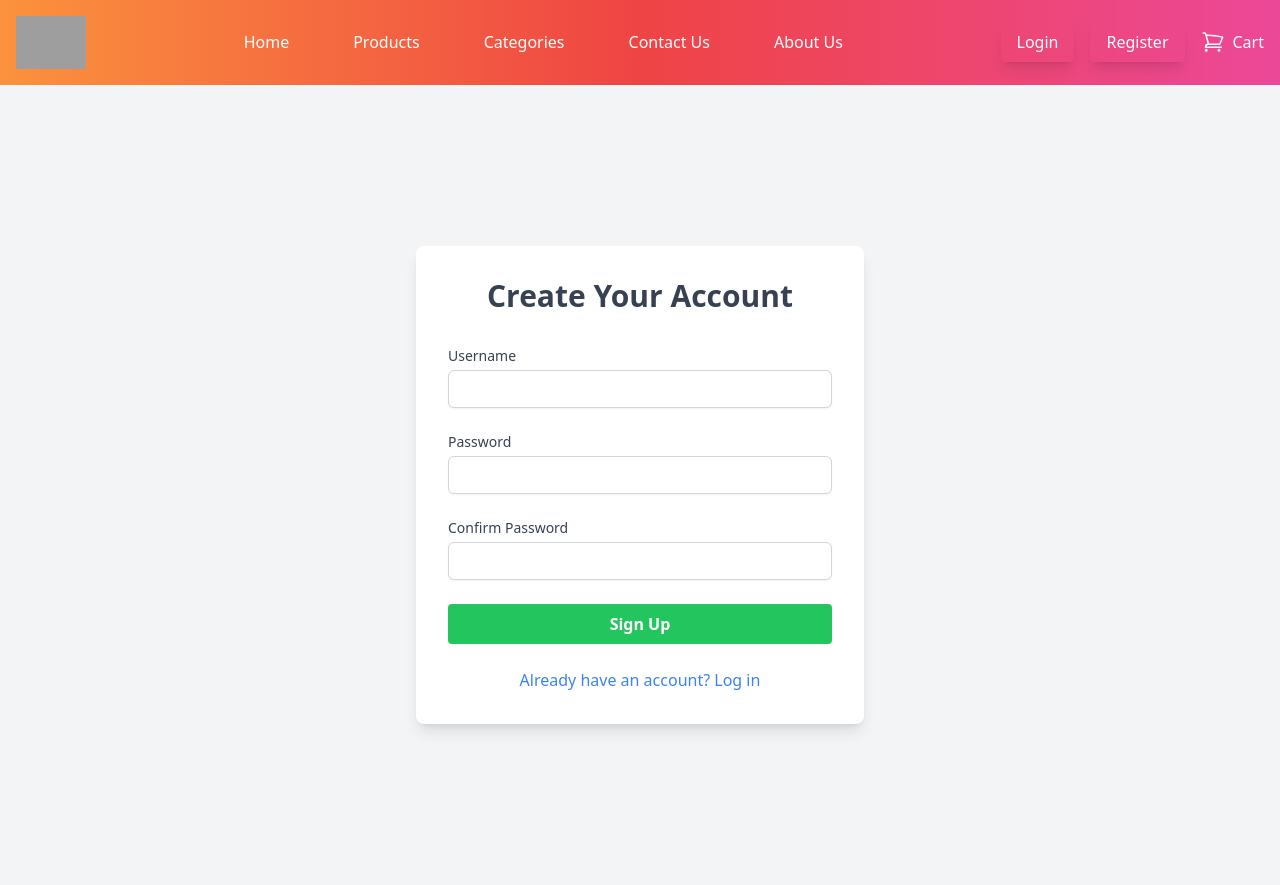
After one commit to Amin-192/django-ecommerce, a Django app: page /register/ in a window 1280 px wide. The commit adds this page. Run offline with Django 5.2, Linux system fonts and the light colour scheme; some libraries are stand-ins or nearby versions; grey boxes are pictures that could not be loaded.

Commit message:
working on authentication

```diff
--- a/ecommerce/base/templates/base/Products.html
+++ b/ecommerce/base/templates/base/Products.html
@@ -1,8 +1,8 @@
 
 
 {% block content %}
-<div class="container mt-9 relative left-[10%]" id="products">
-    <div class="grid grid-cols-1 md:grid-cols-3 gap-8 max-w-screen-xl mx-auto">
+<div class="container mt-9 relative left-[6%]" id="products">
+    <div class="grid grid-cols-1 md:grid-cols-4 gap-8 max-w-screen-xl mx-auto">
         {% for product in products %}
         <div class="bg-white shadow-lg rounded-2xl p-4 transform hover:scale-105 transition-transform duration-200 w-[300px] h-[400px] flex flex-col justify-between">
             <!-- Product Image -->
--- /dev/null
+++ b/ecommerce/base/templates/base/register.html
@@ -0,0 +1,35 @@
+{% extends 'base.html' %}
+
+{% block content %}
+<div class="flex justify-center items-center h-screen bg-gray-100">
+  <div class="bg-white shadow-lg rounded-lg p-8 max-w-md w-full">
+    <h2 class="text-3xl font-bold text-center mb-8 text-gray-700">Create Your Account</h2>
+    <form method="post" class="space-y-6">
+      {% csrf_token %}
+
+      <div>
+        <label for="id_username" class="block text-sm font-medium text-gray-700">Username</label>
+        <input type="text" name="username" id="id_username" class="mt-1 block w-full px-3 py-2 border border-gray-300 rounded-md shadow-sm focus:outline-none focus:ring-blue-500 focus:border-blue-500 sm:text-sm" required>
+      </div>
+
+      <div>
+        <label for="id_password1" class="block text-sm font-medium text-gray-700">Password</label>
+        <input type="password" name="password1" id="id_password1" class="mt-1 block w-full px-3 py-2 border border-gray-300 rounded-md shadow-sm focus:outline-none focus:ring-blue-500 focus:border-blue-500 sm:text-sm" required>
+      </div>
+
+      <div>
+        <label for="id_password2" class="block text-sm font-medium text-gray-700">Confirm Password</label>
+        <input type="password" name="password2" id="id_password2" class="mt-1 block w-full px-3 py-2 border border-gray-300 rounded-md shadow-sm focus:outline-none focus:ring-blue-500 focus:border-blue-500 sm:text-sm" required>
+      </div>
+
+      <div>
+        <button type="submit" class="w-full py-2 px-4 bg-green-500 text-white font-bold rounded hover:bg-green-700 transition duration-300">Sign Up</button>
+      </div>
+
+      <div class="text-center mt-4">
+        <a href="{% url 'login' %}" class="text-blue-500 hover:underline">Already have an account? Log in</a>
+      </div>
+    </form>
+  </div>
+</div>
+{% endblock %}
--- a/ecommerce/base/urls.py
+++ b/ecommerce/base/urls.py
@@ -7,5 +7,8 @@ from django.conf import settings
 urlpatterns = [
     path('', views.home, name='home'), # Redirect to home page upon visiting root URL
     path('room/', views.room, name='room'), # Room page URL
+    path('login/', views.login, name='login'), # Room page URL
+    path('register/', views.register, name='register'), # Room page URL
+    path('dashboard/', views.dashboard, name='dashboard'), # Room page URL
     path('products/', views.products, name='products'),
 ]+ static(settings.MEDIA_URL, document_root=settings.MEDIA_ROOT)
--- a/ecommerce/base/views.py
+++ b/ecommerce/base/views.py
@@ -13,6 +13,15 @@ def home(request):
 def room(request):
     return render(request, 'base/room.html')
 
+def login(request):
+    return render(request, 'base/login.html')
+
+def register(request):
+    return render(request, 'base/register.html')
+
+def dashboard(request):
+    return render(request, 'base/dashboard.html')
+
 # This function name should be lowercase
 def products(request):
     products = Product.objects.all()  # Fetch all products from the database
--- a/ecommerce/templates/navbar.html
+++ b/ecommerce/templates/navbar.html
@@ -3,14 +3,14 @@
 <head>
   <meta charset="UTF-8">
   <meta name="viewport" content="width=device-width, initial-scale=1.0">
-
   <title>Responsive Navbar with Sidebar</title>
+  <script src="https://cdn.tailwindcss.com"></script> <!-- Tailwind CSS -->
 </head>
 <body>
 
 <!-- Navbar -->
-<nav class="bg-gradient-to-r from-orange-400 via-red-500 to-pink-500 text-white  shadow-lg">
-  <div class="flex justify-between items-center max-w-screen-xl mx-auto">
+<nav class="bg-gradient-to-r from-orange-400 via-red-500 to-pink-500 text-white shadow-lg">
+  <div class="flex justify-between items-center max-w-screen-xl mx-auto p-4">
 
     <!-- Logo (left-aligned) -->
     <div class="flex-none">
@@ -20,40 +20,31 @@
     </div>
 
     <!-- Navigation Links (center-aligned) -->
-    <ul class="flex space-x-8 text-center">
-      <li><a href="/" class="block px-4 py-2 hover:bg-gray-100">Home</a></li>
-      <li><a href="/products" class="block px-4 py-2 hover:bg-gray-100">Products</a></li>
-      <li><a href="/categories" class="block px-4 py-2 hover:bg-gray-100">Categories</a></li>
-      <li><a href="/contact" class="block px-4 py-2 hover:bg-gray-100">Contact Us</a></li>
-      <li><a href="/about" class="block px-4 py-2 hover:bg-gray-100">About Us</a></li>
+    <ul class="hidden md:flex space-x-8 text-center">
+      <li><a href="/" class="block px-4 py-2 hover:bg-gray-100 text-white">Home</a></li>
+      <li><a href="/products" class="block px-4 py-2 hover:bg-gray-100 text-white">Products</a></li>
+      <li><a href="/categories" class="block px-4 py-2 hover:bg-gray-100 text-white">Categories</a></li>
+      <li><a href="/contact" class="block px-4 py-2 hover:bg-gray-100 text-white">Contact Us</a></li>
+      <li><a href="/about" class="block px-4 py-2 hover:bg-gray-100 text-white">About Us</a></li>
     </ul>
-    <button className="text-black flex items-center space-x-2 relative left-[40%]">
-      <svg
-        xmlns="http://www.w3.org/2000/svg"
-        fill="none"
-        viewBox="0 0 24 24"
-        strokeWidth="1.5"
-        stroke="currentColor"
-        className="w-6 h-6"
-      >
-        <path
-          strokeLinecap="round"
-          strokeLinejoin="round"
-          d="M2.25 3h1.386c.51 0 .955.343 1.087.835l.383 1.437M7.5 14.25a3 3 0 0 0-3 3h15.75m-12.75-3h11.218c1.121-2.3 2.1-4.684 2.924-7.138a60.114 60.114 0 0 0-16.536-1.84M7.5 14.25 5.106 5.272M6 20.25a.75.75 0 1 1-1.5 0 .75.75 0 0 1 1.5 0Zm12.75 0a.75.75 0 1 1-1.5 0 .75.75 0 0 1 1.5 0Z"
-        />
-      </svg>
-      <span>Cart</span>
 
-    </button>
-    <!-- Cart and Hamburger Menu (right-aligned) -->
+    <!-- Login, Register, and Cart Buttons (right-aligned) -->
     <div class="flex items-center gap-4">
-      <!-- Cart Button -->
+      <!-- Login and Register Buttons -->
+      <a href="/login" class="hidden md:block text-whitebg-gradient-to-r from-orange-400 via-red-500 to-pink-500 text-white shadow-lg px-4 py-2 rounded">Login</a>
+      <a href="/register" class="hidden md:block text-whitebg-gradient-to-r from-orange-400 via-red-500 to-pink-500 text-white shadow-lg px-4 py-2 rounded">Register</a>
 
+      <!-- Cart Button (far right) -->
+      <button class="text-white flex items-center space-x-2">
+        <svg xmlns="http://www.w3.org/2000/svg" fill="none" viewBox="0 0 24 24" stroke-width="1.5" stroke="currentColor" class="w-6 h-6">
+          <path stroke-linecap="round" stroke-linejoin="round" d="M2.25 3h1.386c.51 0 .955.343 1.087.835l.383 1.437M7.5 14.25a3 3 0 0 0-3 3h15.75m-12.75-3h11.218c1.121-2.3 2.1-4.684 2.924-7.138a60.114 60.114 0 0 0-16.536-1.84M7.5 14.25 5.106 5.272M6 20.25a.75.75 0 1 1-1.5 0 .75.75 0 0 1 1.5 0Zm12.75 0a.75.75 0 1 1-1.5 0 .75.75 0 0 1 1.5 0Z" />
+        </svg>
+        <span>Cart</span>
+      </button>
 
-      <!-- Hamburger Button for Sidebar (for mobile view) -->
+      <!-- Hamburger Button for Sidebar (mobile view) -->
       <div class="md:hidden">
-        <button id="menu-btn" class="text-black">
-            .
+        <button id="menu-btn" class="text-white">
           <svg xmlns="http://www.w3.org/2000/svg" class="w-9 h-9" fill="none" viewBox="0 0 24 24" stroke="currentColor" stroke-width="1.5">
             <path stroke-linecap="round" stroke-linejoin="round" d="M4 6h16M4 12h16M4 18h16" />
           </svg>
@@ -68,7 +59,6 @@
   <div class="flex justify-between items-center px-4 py-4 bg-orange-300">
     <a href="/" class="text-lg font-bold text-white">My E-commerce</a>
     <button id="close-btn" class="text-white">
-        .
       <svg xmlns="http://www.w3.org/2000/svg" class="w-6 h-6" fill="none" viewBox="0 0 24 24" stroke="currentColor" stroke-width="2">
         <path stroke-linecap="round" stroke-linejoin="round" d="M6 18L18 6M6 6l12 12" />
       </svg>
@@ -80,6 +70,8 @@
     <li><a href="/categories" class="block px-4 py-2 hover:bg-gray-100">Categories</a></li>
     <li><a href="/contact" class="block px-4 py-2 hover:bg-gray-100">Contact Us</a></li>
     <li><a href="/about" class="block px-4 py-2 hover:bg-gray-100">About Us</a></li>
+    <li><a href="/login" class="block px-4 py-2 hover:bg-gray-100">Login</a></li>
+    <li><a href="/signup" class="block px-4 py-2 hover:bg-gray-100">Register</a></li>
   </ul>
 </div>
 
--- a/ecommerce/theme/static/css/dist/styles.css
+++ b/ecommerce/theme/static/css/dist/styles.css
@@ -884,20 +860,16 @@ select {
   margin-bottom: 1.5rem;
 }
 
-.mb-8 {
-  margin-bottom: 2rem;
+.mt-1 {
+  margin-top: 0.25rem;
 }
 
 .mt-10 {
   margin-top: 2.5rem;
 }
 
-.mt-3 {
-  margin-top: 0.75rem;
-}
-
-.mt-4 {
-  margin-top: 1rem;
+.mt-2 {
+  margin-top: 0.5rem;
 }
 
 .mt-6 {
@@ -908,16 +880,12 @@ select {
   margin-top: 2.25rem;
 }
 
-.mt-1 {
-  margin-top: 0.25rem;
+.mb-8 {
+  margin-bottom: 2rem;
 }
 
-.mt-2 {
-  margin-top: 0.5rem;
-}
-
-.ml-1 {
-  margin-left: 0.25rem;
+.mt-4 {
+  margin-top: 1rem;
 }
 
 .block {
@@ -1133,12 +1017,14 @@ select {
   gap: 1rem;
 }
 
-.gap-10 {
-  gap: 2.5rem;
+.gap-8 {
+  gap: 2rem;
 }
 
-.gap-8 {
-  gap: 2rem;
+.space-x-2 > :not([hidden]) ~ :not([hidden]) {
+  --tw-space-x-reverse: 0;
+  margin-right: calc(0.5rem * var(--tw-space-x-reverse));
+  margin-left: calc(0.5rem * calc(1 - var(--tw-space-x-reverse)));
 }
 
 .space-x-8 > :not([hidden]) ~ :not([hidden]) {
@@ -1147,30 +1033,30 @@ select {
   margin-left: calc(2rem * calc(1 - var(--tw-space-x-reverse)));
 }
 
-.space-x-2 > :not([hidden]) ~ :not([hidden]) {
-  --tw-space-x-reverse: 0;
-  margin-right: calc(0.5rem * var(--tw-space-x-reverse));
-  margin-left: calc(0.5rem * calc(1 - var(--tw-space-x-reverse)));
+.space-y-6 > :not([hidden]) ~ :not([hidden]) {
+  --tw-space-y-reverse: 0;
+  margin-top: calc(1.5rem * calc(1 - var(--tw-space-y-reverse)));
+  margin-bottom: calc(1.5rem * var(--tw-space-y-reverse));
+}
+
+.rounded {
+  border-radius: 0.25rem;
+}
+
+.rounded-2xl {
+  border-radius: 1rem;
 }
 
 .rounded-full {
   border-radius: 9999px;
 }
 
-.rounded-xl {
-  border-radius: 0.75rem;
-}
-
 .rounded-lg {
   border-radius: 0.5rem;
 }
 
-.rounded-2xl {
-  border-radius: 1rem;
-}
-
-.rounded {
-  border-radius: 0.25rem;
+.rounded-md {
+  border-radius: 0.375rem;
 }
 
 .rounded-t-lg {
@@ -1182,13 +1068,9 @@ select {
   border-width: 1px;
 }
 
-.border-none {
-  border-style: none;
-}
-
-.bg-blue-500 {
-  --tw-bg-opacity: 1;
-  background-color: rgb(59 130 246 / var(--tw-bg-opacity));
+.border-gray-300 {
+  --tw-border-opacity: 1;
+  border-color: rgb(209 213 219 / var(--tw-border-opacity));
 }
 
 .bg-gray-50 {
@@ -1201,29 +1083,29 @@ select {
   background-color: rgb(253 186 116 / var(--tw-bg-opacity));
 }
 
+.bg-orange-500 {
+  --tw-bg-opacity: 1;
+  background-color: rgb(249 115 22 / var(--tw-bg-opacity));
+}
+
 .bg-white {
   --tw-bg-opacity: 1;
   background-color: rgb(255 255 255 / var(--tw-bg-opacity));
 }
 
-.bg-gray-200 {
+.bg-blue-500 {
   --tw-bg-opacity: 1;
-  background-color: rgb(229 231 235 / var(--tw-bg-opacity));
+  background-color: rgb(59 130 246 / var(--tw-bg-opacity));
 }
 
-.bg-gray-300 {
+.bg-green-500 {
   --tw-bg-opacity: 1;
-  background-color: rgb(209 213 219 / var(--tw-bg-opacity));
+  background-color: rgb(34 197 94 / var(--tw-bg-opacity));
 }
 
-.bg-orange-500 {
+.bg-gray-100 {
   --tw-bg-opacity: 1;
-  background-color: rgb(249 115 22 / var(--tw-bg-opacity));
-}
-
-.bg-red-500 {
-  --tw-bg-opacity: 1;
-  background-color: rgb(239 68 68 / var(--tw-bg-opacity));
+  background-color: rgb(243 244 246 / var(--tw-bg-opacity));
 }
 
 .bg-gradient-to-r {
@@ -1254,9 +1136,8 @@ select {
   padding: 1rem;
 }
 
-.px-3 {
-  padding-left: 0.75rem;
-  padding-right: 0.75rem;
+.p-8 {
+  padding: 2rem;
 }
 
 .px-4 {
@@ -1289,17 +1170,17 @@ select {
   padding-bottom: 1rem;
 }
 
+.px-3 {
+  padding-left: 0.75rem;
+  padding-right: 0.75rem;
+}
+
 .text-center {
   text-align: center;
 }
 
 .font-serif {
   font-family: ui-serif, Georgia, Cambria, "Times New Roman", Times, serif;
-}
-
-.text-3xl {
-  font-size: 1.875rem;
-  line-height: 2.25rem;
 }
 
 .text-4xl {
@@ -1337,9 +1213,14 @@ select {
   line-height: 1.25rem;
 }
 
-.text-xs {
-  font-size: 0.75rem;
-  line-height: 1rem;
+.text-2xl {
+  font-size: 1.5rem;
+  line-height: 2rem;
+}
+
+.text-3xl {
+  font-size: 1.875rem;
+  line-height: 2.25rem;
 }
 
 .font-bold {
@@ -1348,6 +1229,10 @@ select {
 
 .font-semibold {
   font-weight: 600;
+}
+
+.font-medium {
+  font-weight: 500;
 }
 
 .leading-normal {
@@ -1378,9 +1268,14 @@ select {
   color: rgb(255 255 255 / var(--tw-text-opacity));
 }
 
-.text-gray-600 {
+.text-blue-500 {
   --tw-text-opacity: 1;
-  color: rgb(75 85 99 / var(--tw-text-opacity));
+  color: rgb(59 130 246 / var(--tw-text-opacity));
+}
+
+.text-gray-700 {
+  --tw-text-opacity: 1;
+  color: rgb(55 65 81 / var(--tw-text-opacity));
 }
 
 .shadow-lg {
@@ -1389,9 +1284,9 @@ select {
   box-shadow: var(--tw-ring-offset-shadow, 0 0 #0000), var(--tw-ring-shadow, 0 0 #0000), var(--tw-shadow);
 }
 
-.shadow-2xl {
-  --tw-shadow: 0 25px 50px -12px rgb(0 0 0 / 0.25);
-  --tw-shadow-colored: 0 25px 50px -12px var(--tw-shadow-color);
+.shadow-sm {
+  --tw-shadow: 0 1px 2px 0 rgb(0 0 0 / 0.05);
+  --tw-shadow-colored: 0 1px 2px 0 var(--tw-shadow-color);
   box-shadow: var(--tw-ring-offset-shadow, 0 0 #0000), var(--tw-ring-shadow, 0 0 #0000), var(--tw-shadow);
 }
 
@@ -1441,9 +1336,49 @@ select {
   background-color: rgb(234 88 12 / var(--tw-bg-opacity));
 }
 
+.hover\:bg-blue-700:hover {
+  --tw-bg-opacity: 1;
+  background-color: rgb(29 78 216 / var(--tw-bg-opacity));
+}
+
+.hover\:bg-green-700:hover {
+  --tw-bg-opacity: 1;
+  background-color: rgb(21 128 61 / var(--tw-bg-opacity));
+}
+
+.hover\:underline:hover {
+  text-decoration-line: underline;
+}
+
+.focus\:border-blue-500:focus {
+  --tw-border-opacity: 1;
+  border-color: rgb(59 130 246 / var(--tw-border-opacity));
+}
+
+.focus\:outline-none:focus {
+  outline: 2px solid transparent;
+  outline-offset: 2px;
+}
+
+.focus\:ring-blue-500:focus {
+  --tw-ring-opacity: 1;
+  --tw-ring-color: rgb(59 130 246 / var(--tw-ring-opacity));
+}
+
+@media (min-width: 640px) {
+  .sm\:text-sm {
+    font-size: 0.875rem;
+    line-height: 1.25rem;
+  }
+}
+
 @media (min-width: 768px) {
   .md\:mt-0 {
     margin-top: 0px;
+  }
+
+  .md\:block {
+    display: block;
   }
 
   .md\:flex {
```
Also changed, not shown: other parts of ecommerce/theme/static/css/dist/styles.css (+40 -144 lines), ecommerce/base/templates/base/login.html (added, +30 -0 lines), ecommerce/base/forms.py (added).
